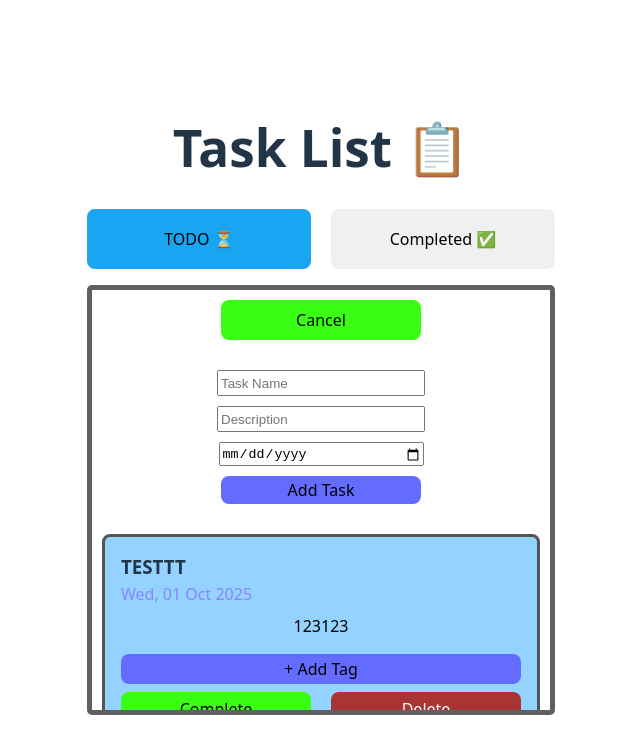
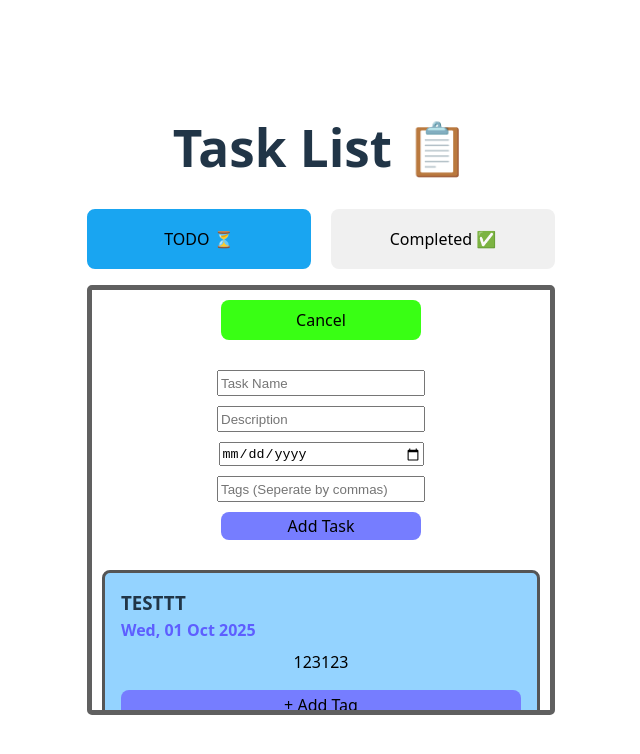
Before and after one commit to RiddhRam/YURS-GUI-Task, a React (Vite) app: page / in a window 1280 px wide. Both pictures are taken after a click on the button "Add". Shown: the top 754 px of the page, without its empty margins (319-959 px from the left). Built offline with nearby package versions, Linux system fonts and the light colour scheme.

Commit message:
Can now add tags in the task creation section

```diff
--- a/src/App.css
+++ b/src/App.css
@@ -52,7 +52,8 @@ p {
   justify-content: center;
   padding: 4px 8px;
   border-radius: 12px;
-  background-color: #828282ff;
+  background-color: #a3d5ff;
+  color: #003366;
   max-width: 200px;
   word-break: break-word;
   text-align: center;
@@ -94,11 +95,11 @@ button.delete-button {
   height: 34px;
   margin: 0;
   padding: 0;
-  background: #a33;
-  color: #fff;
+  background: #a22;
+  color: #000;
 }
 button.delete-button:hover {
-  background: #a11;
+  background: #a00;
   border-color: #f55;
 }
 button.add-button {
@@ -115,7 +116,7 @@ button.add-button:hover {
 button.add-item-button {
   margin: 0;
   padding: 0;
-  background: #646cff;
+  background: #767dff;
   color: #000;
 }
 button.add-item-button:hover {
@@ -156,6 +157,11 @@ input {
   height: 20px;
 }
 
+#due-date {
+  color: rgb(200, 200, 255);
+  font-weight: 600;
+}
+
 @media (prefers-reduced-motion: no-preference) {
   a:nth-of-type(2) .logo {
     animation: logo-spin infinite 20s linear;
@@ -170,9 +176,17 @@ input {
   a:hover {
     color: #747bff;
   }
+
   button {
     background-color: #f0f0f0;
   }
+  button.complete-button {
+    background: #35cf1a;
+  }
+  button.delete-button {
+    background: rgb(221, 52, 52);
+  }
+
   p {
     color: #000;
   }
@@ -181,6 +195,10 @@ input {
     border: 3px solid #555;
   }
   .task-tags {
+    background-color: #004a94;
     color: #fff;
   }
+  #due-date {
+    color: rgb(94, 94, 255);
+  }
 }
--- a/src/components/TaskList.tsx
+++ b/src/components/TaskList.tsx
@@ -56,10 +56,12 @@ export function TaskList({ viewToDoScreen }: { viewToDoScreen: boolean }) {
     name: string;
     description: string;
     date?: Date; // optional, can be Date or undefined
+    tags: string;
   }>({
     name: '',
     description: '',
     date: undefined,
+    tags: ''
   });
 
   // Filter for only the tasks we want to see, and then sort them by date
@@ -95,11 +97,11 @@ export function TaskList({ viewToDoScreen }: { viewToDoScreen: boolean }) {
         name: newTask.name,
         description: newTask.description,
         date: newTask.date,
-        tags: [],
+        tags: newTask.tags.split(',').slice(0, 3),
         completed: false
       }
     ]);
-    setNewTask({ name: '', description: '', date: undefined });
+    setNewTask({ name: '', description: '', date: undefined, tags: '' });
     setShowAddForm(false);
   };
 
@@ -122,6 +124,7 @@ export function TaskList({ viewToDoScreen }: { viewToDoScreen: boolean }) {
         </button>
         {showAddForm && (
           <div style={{ margin: '30px 0', display: 'flex', flexDirection: 'column', gap: '10px', alignItems: 'center' }}>
+
             <input
               type="text"
               placeholder="Task Name"
@@ -139,6 +142,15 @@ export function TaskList({ viewToDoScreen }: { viewToDoScreen: boolean }) {
               value={newTask.date ? newTask.date.toISOString().split('T')[0] : ''}
               onChange={e => setNewTask(prev => ({ ...prev, date: e.target.value ? new Date(e.target.value) : undefined }))}
             />
+
+            {/* Tags */}
+            <input
+              type="text"
+              placeholder="Tags (Seperate by commas)"
+              value={newTask.tags}
+              onChange={e => setNewTask(prev => ({ ...prev, tags: e.target.value }))}
+            />
+
             <button onClick={handleAddTask} className='add-item-button'>Add Task</button>
           </div>
         )}
--- a/src/components/TaskListItem.tsx
+++ b/src/components/TaskListItem.tsx
@@ -21,7 +21,7 @@ export function TaskListItem({ name, description, date, tags, completed, onDelet
       <div style={{ textAlign: 'left' }}>
         <h3 style={{ margin: 0, whiteSpace: 'normal', wordBreak: 'break-word' }}>{name}</h3>
         {/* Trim the time, just keep the date*/}
-        <span style={{ color: 'rgba(134, 134, 254, 1)' }}> {date ? date.toUTCString().substring(0, date.toUTCString().length - 13) : ''}</span>
+        <span id={"due-date"}> {date ? date.toUTCString().substring(0, date.toUTCString().length - 13) : ''}</span>
       </div>
       <p style={{ marginTop: '8px', whiteSpace: 'normal', wordBreak: 'break-word' }}>{description}</p>
 
```
